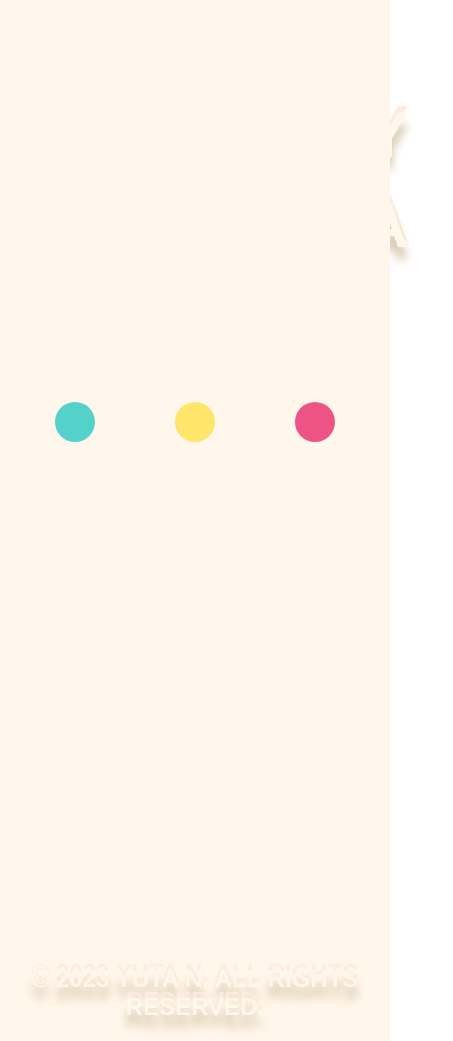
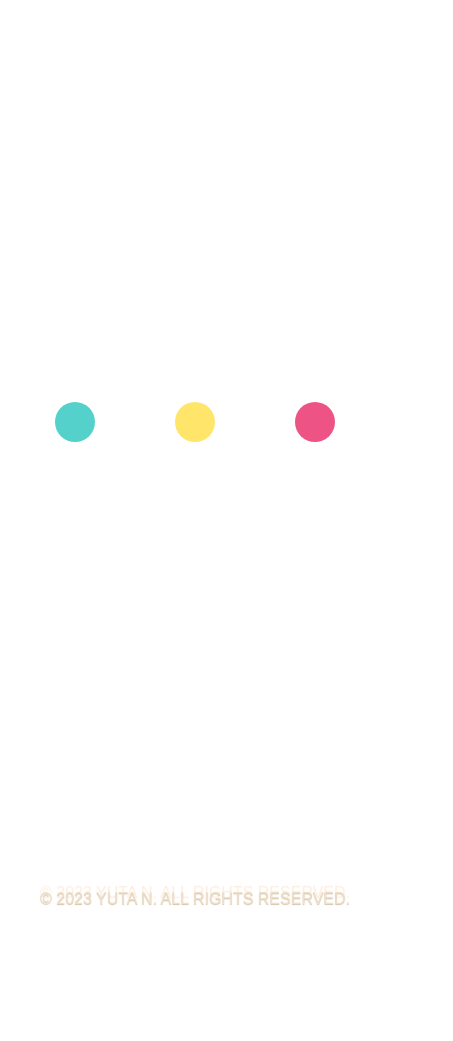
Before and after one commit to yuutan1017/1st-anniversary-T, a React (Vite) app: page / in a window 390 px wide. Shown: the whole page, 453 px wide, since content can reach past the window. After the commit the page ends 916 px from the top, so only its background shows below. Built offline with nearby package versions, Linux system fonts and the light colour scheme.

Commit message:
layout css

```diff
--- /dev/null
+++ b/src/App.scss
@@ -0,0 +1,3 @@
+body {
+  overflow-y: hidden;
+}
--- a/src/App.tsx
+++ b/src/App.tsx
@@ -1,7 +1,13 @@
 import React from 'react'
 
+import './App.scss'
+
+setTimeout(() => {
+  document.body.style.overflowY = 'auto'
+}, 6000)
+
 const App = () => {
-  return <div className=""></div>
+  return <div className="app"></div>
 }
 
 export default App
--- a/src/components/Layout.tsx
+++ b/src/components/Layout.tsx
@@ -1,4 +1,4 @@
-import React from 'react'
+import { useEffect } from 'react'
 import gsap from 'gsap'
 
 import { Header } from './Header'
@@ -6,6 +6,7 @@ import { Footer } from './Footer'
 
 import './scss/Layout.scss'
 
+window.onload = () => {
   const opening = gsap.timeline()
   const dots = [
     document.querySelector('.dot > span:nth-child(1)'),
@@ -43,6 +44,7 @@ opening
         delay: 1,
       }
     )
+}
 
 export const Layout = ({ children }: any): JSX.Element => {
   return (
--- a/src/components/scss/Footer.scss
+++ b/src/components/scss/Footer.scss
@@ -5,15 +5,27 @@
   align-items: center;
   padding: 20px;
 
+  @media screen and (max-width:480px) {
+    padding: 0.5rem;
+    align-items: center;
+    justify-content: center;
+  }
+
   .footer-text {
     font-size: 1.5rem;
     font-family: 'Arial Rounded MT Bold', 'Helvetica Rounded', Arial, sans-serif;
     text-transform: uppercase;
     display: flex;
     flex-direction: row;
-    color: #fff7eb;
-    text-shadow: 0 12px 10px #d3c1a5, 0px -6px 1px #fdecdf;
+    color: #eee0ca;
+    text-shadow: 0 1px 1px #d3c1a5, 0px -6px 1px #fdecdf;
     font-weight: bold;
     text-align: center;
+
+    @media screen and (max-width:480px) {
+      font-size: 1rem;
+      font-weight: normal;
+
+    }
   }
 }
--- a/src/components/scss/Header.scss
+++ b/src/components/scss/Header.scss
@@ -8,16 +8,29 @@
   text-transform: uppercase;
   display: flex;
   flex-direction: column;
+  justify-content: center;
   color: #fff7eb;
   text-shadow: 0 12px 10px #d3c1a5, 0px -6px 1px #fdecdf;
   font-size: 4rem;
   font-weight: bold;
   letter-spacing: -4px;
   text-align: center;
+  margin-top: 24px;
+
+  @media screen and (max-width:480px) {
+    font-size: 2.5rem;
+  }
+
 
   .text {
     padding: 0.5rem 3rem;
     text-align: start;
+
+    @media screen and (max-width:480px) {
+      padding: 0.5rem 1.5rem;
+      align-items: center;
+      justify-content: center;
+    }
   }
   .text:nth-child(2) {
     // margin-top: 24px;
--- a/src/components/scss/Layout.scss
+++ b/src/components/scss/Layout.scss
@@ -1,6 +1,5 @@
 * {
   // outline: solid 1px magenta;
-
   display: border-box;
   margin: 0;
   padding: 0;
@@ -9,9 +8,10 @@
 body {
   justify-content: center;
   align-items: center;
+
 }
 
-$base-bg: #fff7eb;
+$base-bg: white;
 
 .layout {
   display: flex;
@@ -19,8 +19,11 @@ $base-bg: #fff7eb;
   justify-content: center;
   align-items: center;
   min-height: 100vh;
-  min-width: 100vw;
   background-color: $base-bg;
+
+  @media screen and (max-width:480px) {
+  }
+
 
   .curtain {
     position: fixed;
```
Lines whose indentation alone changed are shown as unchanged.
